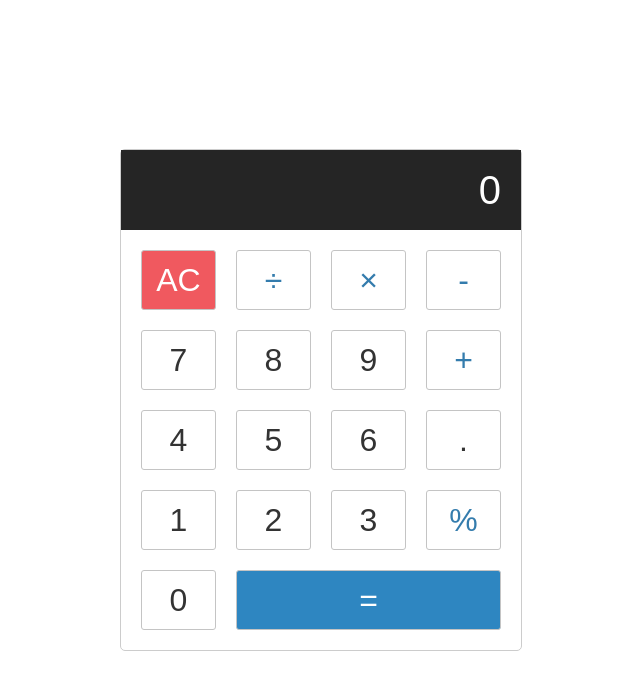
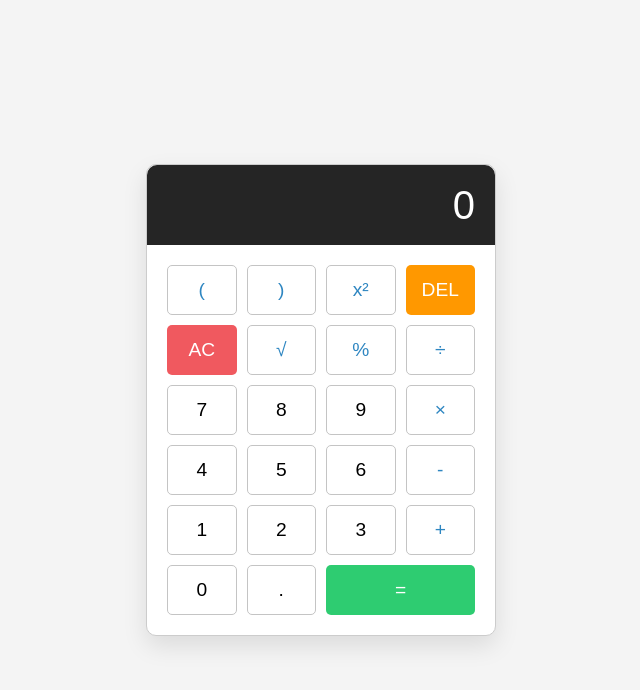
Before and after one commit to sak-xam/Calculator, a plain HTML site: page index.html in a window 1280 px wide. Shown: the whole page, without its empty margins (319-959 px from the left). Drawn offline with Linux system fonts and the light colour scheme.

Commit message:
Add files via upload

```diff
--- a/index.html
+++ b/index.html
@@ -8,37 +8,39 @@
 </head>
 <body>
 
+
 <div class="calculator">
     <input type="text" class="calculator-screen" value="0" disabled />
 
     <div class="calculator-keys">
+        <button class="operator" value="(">(</button>
+        <button class="operator" value=")">)</button>
+        <button class="operator" value="square">x²</button>
+        <button class="all-clear" value="delete">DEL</button>
+
         <button class="all-clear" value="all-clear">AC</button>
+        <button class="operator" value="sqrt">√</button>
+        <button class="operator" value="%">%</button>
         <button class="operator" value="/">÷</button>
-  <button class="operator" value="*">&times;</button>
-  <button class="operator" value="-">-</button>
 
         <button value="7">7</button>
         <button value="8">8</button>
         <button value="9">9</button>
-  <button class="operator" value="+">+</button>
+        <button class="operator" value="*">&times;</button>
 
         <button value="4">4</button>
         <button value="5">5</button>
         <button value="6">6</button>
-  <button class="decimal" value=".">.</button>
-
+        <button class="operator" value="-">-</button>
 
         <button value="1">1</button>
         <button value="2">2</button>
         <button value="3">3</button>
-  <button class="operator" value="%">%</button>
-
+        <button class="operator" value="+">+</button>
 
         <button class="zero-btn" value="0">0</button>
-
+        <button class="decimal" value=".">.</button>
         <button class="equal-sign" value="=">=</button>
-
-
     </div>
 </div>
 </body>
--- a/script.js
+++ b/script.js
@@ -0,0 +1,40 @@
+
+
+let screen = document.querySelector(".calculator-screen");
+let keys = document.querySelector(".calculator-keys");
+
+keys.addEventListener("click", (e) => {
+    if (e.target.matches("button")) {
+        let val = e.target.value;
+
+        if (val === "=") {
+            screen.value = eval(screen.value);
+        }
+        else if (val === "all-clear") {
+            screen.value = "0";
+        }
+        else if (val === "delete") {
+            if (screen.value.length > 1 && screen.value !== "0") {
+                screen.value = screen.value.slice(0, -1);
+            } else {
+                screen.value = "0";
+            }
+        }
+        else if (val === "square") {
+            screen.value = screen.value * screen.value;
+        }
+        else if (val === "sqrt") {
+            screen.value = Math.sqrt(screen.value);
+        }
+        else if (val === "%") {
+            screen.value = screen.value / 100;
+        }
+        else {
+            if (screen.value === "0" && val !== ".") {
+                screen.value = val;
+            } else {
+                screen.value = screen.value + val;
+            }
+        }
+    }
+});
--- a/style.css
+++ b/style.css
@@ -1,11 +1,26 @@
+
+
+* {
+    box-sizing: border-box;
+    margin: 0;
+    padding: 0;
+    font-family: sans-serif;
+}
+
+body {
+    background-color: #f4f4f4;
+    display: flex;
+    justify-content: center;
+    align-items: center;
+    height: 100vh;
+}
+
 .calculator {
+    width: 350px;
     border: 1px solid #ccc;
-  border-radius: 5px;
-  width: 400px;
-  position: absolute;
-  top: 50%;
-  left: 50%;
-  transform: translate(-50%, -50%);
+    border-radius: 10px;
+    background-color: #fff;
+    box-shadow: 0 10px 25px rgba(0,0,0,0.1);
 }
 
 .calculator-screen {
@@ -13,45 +28,53 @@
     height: 80px;
     border: none;
     background-color: #252525;
-  color: white;
+    color: #fff;
     text-align: right;
     padding: 0 20px;
     font-size: 2.5rem;
-  box-sizing: border-box;
+    border-top-left-radius: 10px;
+    border-top-right-radius: 10px;
 }
 
 .calculator-keys {
     display: grid;
     grid-template-columns: repeat(4, 1fr);
-  grid-gap: 20px;
+    grid-gap: 10px;
     padding: 20px;
 }
 
 button {
-  height: 60px;
-  border-radius: 3px;
+    height: 50px;
+    border-radius: 5px;
     border: 1px solid #c4c4c4;
     background-color: transparent;
-  font-size: 2rem;
-  color: #333;
+    font-size: 1.2rem;
+    cursor: pointer;
 }
 
 button:hover {
-  background-color: hsl(0, 0%, 92%);
+    background-color: #e2e2e2;
 }
 
-
 .operator {
-  color: hsl(204, 54%, 44%);
+    color: #2e86c1;
 }
 
 .all-clear {
     background-color: #f0595f;
-  color: hsl(0, 0%, 100%);
+    color: #fff;
+    border: none;
+}
+
+button[value="delete"] {
+    background-color: #ff9800;
+    color: #fff;
+    border: none;
 }
 
 .equal-sign {
-  background-color: #2e86c1;
-  color: hsl(0, 0%, 100%);
-  grid-column: span 3;
+    background-color: #2ecc71;
+    color: #fff;
+    border: none;
+    grid-column: span 2;
 }
```
Lines whose indentation alone changed are shown as unchanged.
